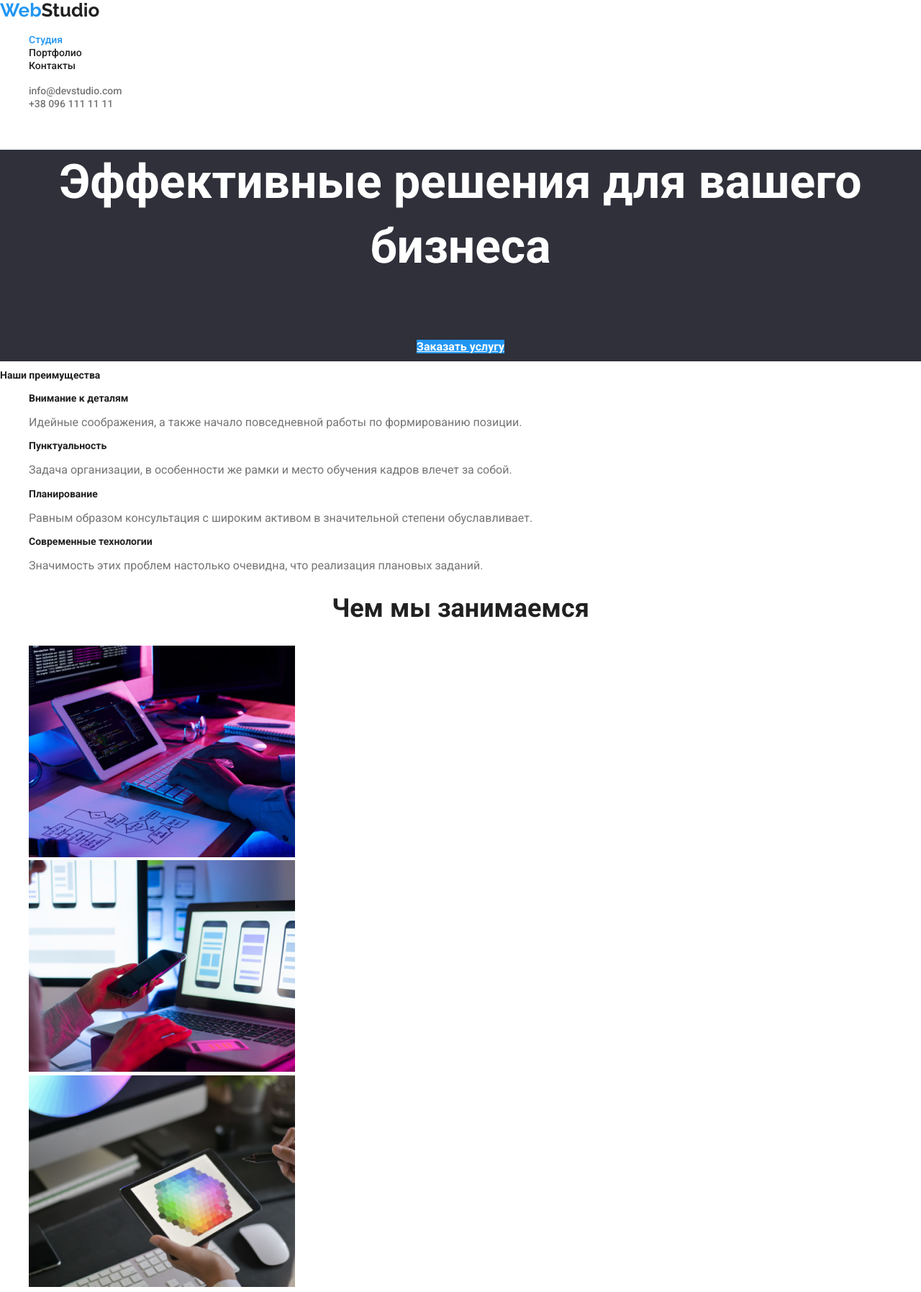
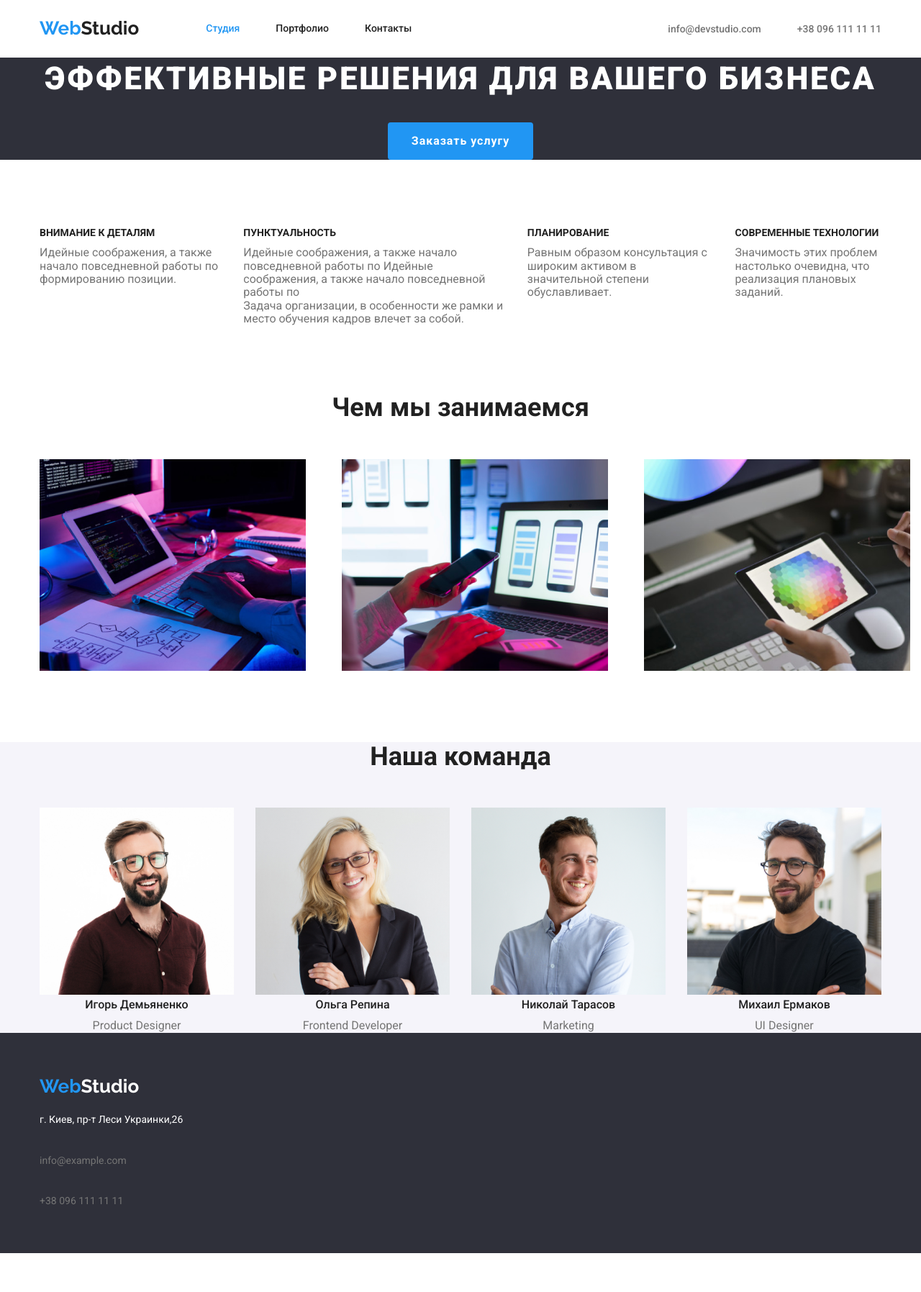
Before and after one commit to AnzhelikaSemenova/goit-markup-hw-03, a plain HTML site: page index.html in a window 1280 px wide. Shown: the top 1795 px of the page at 72% size. After the commit the page ends 1741 px from the top, so only its background shows below. Drawn offline with nearby package versions, Linux system fonts and the light colour scheme.

Commit message:
оформлениние css

```diff
--- a/css/main.css
+++ b/css/main.css
@@ -5,15 +5,65 @@
   --primary-bg-color: #ffffff;
   --moz-decoration-color: #2f303a;
   --animation-direction: #f5f4fa;
+  --footer-bg-color: rgba(255, 255, 255, 0.6);
+  --logo-color: #000000;
 }
 
 body {
   background-color: var(--primary-bg-color);
   color: var(--primary-text-color);
-
   font-family: Roboto, sans-serif;
 }
 
+.container {
+  margin-left: auto;
+  margin-right: auto;
+  padding-left: 15px;
+  padding-right: 15px;
+  width: 1200px;
+}
+.list {
+  list-style: none;
+  margin: 0;
+  padding: 0;
+}
+.img {
+  display: block;
+  max-width: 100%;
+  height: auto;
+}
+
+.main-nav {
+  display: flex;
+  align-items: center;
+}
+.menu-nav {
+  display: flex;
+  align-items: center;
+}
+.site-nav {
+  display: inline-flex;
+}
+.site-nav .item:not(:last-child) {
+  margin-right: 50px;
+}
+
+.menu-contact {
+  display: flex;
+  align-items: center;
+}
+.contact-list {
+  margin-left: auto;
+}
+.contacts-list .item:not(:last-child) {
+  margin-left: 50px;
+}
+.auth-nav {
+  display: flex;
+}
+.auth-nav .item:not(:last-child) {
+  margin-right: 50px;
+}
 /* Logo */
 .logo {
   color: var(--accent-color);
@@ -24,20 +74,42 @@ body {
   text-decoration: none;
 }
 .logo-two {
+  margin-right: 93px;
   color: var(--title-text-color);
 }
 .logo-free {
   color: var(--primary-bg-color);
 }
-
+.site-nav .link {
+  padding-top: 32px;
+  padding-bottom: 32px;
+}
 button {
   font-family: inherit;
 }
 ul {
+  padding: 0;
+  margin: 0;
   list-style: none;
+}
+.menu-nav .item {
+  display: flex;
+}
+.section-hero .item:not(:last-child) {
+  margin-right: 30px;
 }
 
 /* site-nav навигация сайта */
+.container-menu {
+  margin-left: auto;
+}
+
+.container-contacts {
+  margin-left: auto;
+  display: flex;
+  align-items: center;
+}
+
 .site-nav .link {
   color: var(--title-text-color);
   font-weight: 500;
@@ -49,6 +121,7 @@ ul {
 .site-nav .link.current {
   color: var(--accent-color);
 }
+
 .site-nav .link:hover,
 .site-nav .link:focus,
 .auth-nav .link:hover,
@@ -79,13 +152,38 @@ ul {
   text-decoration: none;
 }
 .footer-nav .adress {
-  color: var(--primary-text-color);
+  color: var(--primary-bg-color);
   font-weight: 400;
   font-size: 14px;
   line-height: 1.7;
   font-style: normal;
-  text-decoration: none;
 }
 .footer-nav {
   background-color: var(--moz-decoration-color);
+  padding-top: 60px;
+  padding-bottom: 60px;
 }
+
+.footer-nav .adress-text {
+  margin-top: 0;
+  margin-bottom: 9px;
+  color: var(--primery-bg-color);
+  font-weight: 400;
+  font-size: 14px;
+  line-height: 1.71;
+}
+.footer-nav .link:not(:last-child) {
+  display: inline-block;
+  margin-top: 0;
+  margin-bottom: 9px;
+}
+.adress {
+  text-decoration: none;
+  display: flex;
+  flex-direction: column;
+}
+.footer-nav .container .logo {
+  display: inline-block;
+  margin-top: 0;
+  margin-bottom: 20px;
+}
--- a/css/portfolio.css
+++ b/css/portfolio.css
@@ -31,3 +31,58 @@ a {
   line-height: 1.8;
   text-decoration: none;
 }
+/*кнопки портфолио оформление*/
+
+.portfolio-nav .item-f + .item-f {
+  margin-left: 8px;
+}
+.button {
+  padding: 6px 22px;
+  border-radius: 4px;
+  border: 1px solid transparent;
+  background-color: var(--animation-direction);
+  color: var(--logo-color);
+  font-weight: 500;
+  font-size: 16px;
+  line-height: 1.62;
+}
+
+.portfolio-nav {
+  margin-top: 0;
+  margin-bottom: 50px;
+  display: flex;
+  justify-content: center;
+}
+.item-list:not(:last-child) {
+  margin-right: 8px;
+}
+.section-portfolio .button:hover,
+.section-portfolio .button:focus {
+  color: var(--primary-bg-color);
+  background-color: var(--accent-color);
+}
+.page-header {
+  padding-bottom: 94px;
+}
+/* карточки 9 штук */
+.section-portfolio {
+  background-color: tomato;
+}
+.portfolio {
+  display: flex;
+  flex-wrap: wrap;
+}
+.portfolio .item:not(:nth-last-child(-n + 3)) {
+  margin-bottom: 0px;
+}
+
+.portfolio .item {
+  margin-right: 30px;
+  margin-bottom: 30px;
+}
+.portfolio .item {
+  width: calc((100% - 30px * 2) / 3);
+}
+.portfolio .item:not(:nth-last-child(-n + 3)) {
+  margin-right: 0px;
+}
--- a/css/style.css
+++ b/css/style.css
@@ -1,67 +1,124 @@
-
 /* Hero */
-    .hero-title{
+.hero-style {
+  margin-top: 0;
+  margin-bottom: 30px;
   color: var(--primary-bg-color);
   background-color: var(--moz-decoration-color);
   font-weight: 900;
   font-size: 44px;
   line-height: 1.36;
   text-align: center;
+  letter-spacing: 0.06em;
+  text-transform: uppercase;
 }
 
+/* Button */
+.button {
+  display: inline-block;
+  padding: 10px 32px;
+  min-width: 200px;
+  min-height: 50px;
+  border: 1px solid transparent;
+  border-radius: 4px;
+  color: var(--primary-bg-color);
+  background-color: var(--accent-color);
+  font-weight: 700;
+  font-size: 16px;
+  line-height: 1.9;
+  text-align: center;
+  letter-spacing: 0.06em;
+  text-decoration: none;
+}
+.hero-title {
+  background-color: var(--moz-decoration-color);
+  text-align: center;
+}
+.section-hero {
+  padding-top: 94px;
+}
 
+.box-list {
+  display: flex;
+}
+.box-list .item {
+  width: calc((100%-90px) / 4);
+}
+.section-text {
+  margin-top: 0;
+  margin-bottom: 0;
+}
 
+.section {
+  padding-top: 94px;
+  padding-bottom: 94px;
+}
+.info-list {
+  display: flex;
+}
+.info-list.item:not(:last-child) {
+  margin-right: 30px;
+}
+.info-list .item {
+  width: calc((100% - 60px) / 3);
+}
 
 /* Section */
-    .nav-section{
+.nav-section {
   background-color: var(--animation-direction);
 }
-.section-title{
-    color:var(--title-text-color);
-
+.section-title {
+  margin-top: 0;
+  margin-bottom: 10px;
+  font-weight: 700;
+  font-size: 14px;
+  line-height: 1.14;
+  text-transform: uppercase;
+  color: var(--title-text-color);
   font-weight: 700;
   font-size: 14px;
   line-height: 1.14;
 }
-.section-title-list{
-    color:var(--title-text-color);
+
+.section-title-list {
+  color: var(--title-text-color);
 
   font-weight: 700;
   font-size: 36px;
   line-height: 1.16;
   text-align: center;
 
+  margin-top: 0;
+  margin-bottom: 50px;
 }
 
-.section-title-feauter{
-    color:var(--title-text-color);
+.section-title-feauter {
+  color: var(--title-text-color);
 
   font-weight: 500;
   font-size: 16px;
   line-height: 1.18;
-
+  text-align: center;
+  margin-top: 0;
+  margin-bottom: 10px;
 }
 
-.feauter-title{
-    font-weight:400;
+.feauter-title {
+  font-weight: 400;
   font-size: 16px;
   line-height: 1.18;
-
-
+  text-align: center;
+  margin-top: 0;
+  margin-bottom: 0px;
 }
-/* Button */
-.button{
-    color:var(--primary-bg-color);
-    background-color:var(--accent-color);
-    font-weight: 700;
-    font-size: 16px;
-    line-height: 1.8;
-    text-align: center;
-
+.navigation-list {
+  display: flex;
 }
-
-/* цвет основого текста color: #212121/*
-/* цвет вторичного текста color:  #757575/*
-
-/* цвет белый color:  #ffffff/*
-/* акцент color: #2196F3 /*
+.navigation-list .item:not(:last-child) {
+  margin-right: 30px;
+}
+.navigation-list .item {
+  width: calc((100%-90px) / 4);
+}
+.item:not(:last-child) {
+  margin-right: 50px;
+}
--- a/index.html
+++ b/index.html
@@ -18,70 +18,88 @@
 
   <body>
     <!-- Шапка сайта-->
-    <header>
-      <nav>
+    <header class="page-header">
+      <div class="container main-nav">
+        <nav class="menu-nav">
           <a href="" class="logo">Web<span class="logo-two">Studio</span></a>
           <ul class="site-nav">
-          <li><a href="./index.html" class="link current">Студия</a></li>
-          <li><a href="./portfolio.html" class="link">Портфолио</a></li>
-          <li><a href="" class="link">Контакты</a></li>
+            <li class="item">
+              <a href="./index.html" class="link current">Студия</a>
+            </li>
+            <li class="item">
+              <a href="./portfolio.html" class="link">Портфолио</a>
+            </li>
+            <li class="item"><a href="" class="link">Контакты</a></li>
           </ul>
         </nav>
+
+        <div class="contact-list">
           <ul class="auth-nav">
-        <li>
-          <a href="mailto:info@example.com" class="link">info@devstudio.com</a>
+            <li class="item">
+              <a href="mailto:info@example.com" class="link"
+                >info@devstudio.com</a
+              >
             </li>
-        <li>
+            <li class="item">
               <a href="tel:+380991111111" class="link">+38 096 111 11 11</a>
             </li>
           </ul>
+        </div>
+      </div>
     </header>
     <main>
       <!--Герой сайта-->
       <section class="hero-title">
-        <h1>Эффективные решения для вашего бизнеса</h1>
+        <h1 class="hero-style">Эффективные решения для вашего бизнеса</h1>
         <a href="" class="button">Заказать услугу</a>
       </section>
       <!--Преимущества сайта-->
+
       <section class="section-hero">
-        <h2 class="section-title">Наши преимущества</h2>
-        <!--Убрать потом этот заголовок!!!!!!!!!-->
-        <ul>
-          <li>
+        <div class="container">
+          <!--<h2 class="section-title">Наши преимуществ</h2>-->
+          <ul class="box-list list container">
+            <li class="item">
               <h3 class="section-title">Внимание к деталям</h3>
-            <p>
+              <p class="section-text">
                 Идейные соображения, а также начало повседневной работы по
                 формированию позиции.
               </p>
             </li>
-          <li>
+            <li class="item">
               <h3 class="section-title">Пунктуальность</h3>
-            <p>
-              Задача организации, в особенности же рамки и место обучения кадров
-              влечет за собой.
+              Идейные соображения, а также начало повседневной работы по Идейные
+              соображения, а также начало повседневной работы по
+              <p class="section-text">
+                Задача организации, в особенности же рамки и место обучения
+                кадров влечет за собой.
               </p>
             </li>
-          <li>
+            <li class="item">
               <h3 class="section-title">Планирование</h3>
-            <p>
+              <p class="section-text">
                 Равным образом консультация с широким активом в значительной
                 степени обуславливает.
               </p>
             </li>
-          <li>
+            <li class="item">
               <h3 class="section-title">Современные технологии</h3>
-            <p>
+              <p class="section-text">
                 Значимость этих проблем настолько очевидна, что реализация
                 плановых заданий.
               </p>
             </li>
           </ul>
+        </div>
       </section>
+
       <!--Чем занимается сайт-->
-      <section class="section">
+
+      <section class="info section">
+        <div class="container">
           <h2 class="section-title-list">Чем мы занимаемся</h2>
-        <ul>
-          <li>
+          <ul class="info-list list">
+            <li class="item">
               <a href=""
                 ><img
                   src="./images/img2.png"
@@ -89,7 +107,7 @@
                   width="370"
               /></a>
             </li>
-          <li>
+            <li class="item">
               <a href=""
                 ><img
                   src="./images/img1.png"
@@ -97,7 +115,7 @@
                   width="370"
               /></a>
             </li>
-          <li>
+            <li class="item">
               <a href=""
                 ><img
                   src="./images/img3.png"
@@ -106,12 +124,14 @@
               /></a>
             </li>
           </ul>
+        </div>
       </section>
 
       <section class="nav-section">
+        <div class="container">
           <h2 class="section-title-list">Наша команда</h2>
-        <ul>
-          <li>
+          <ul class="navigation-list list">
+            <li class="item">
               <img
                 src="./images/union1.jpg"
                 alt="Игорь Демьяненко-конструктор продуктов"
@@ -120,7 +140,7 @@
               <h3 class="section-title-feauter">Игорь Демьяненко</h3>
               <p class="feauter-title">Product Designer</p>
             </li>
-          <li>
+            <li class="item">
               <img
                 src="./images/union2.jpg"
                 alt="Ольга Репина-фронтенд девелопер"
@@ -129,7 +149,7 @@
               <h3 class="section-title-feauter">Ольга Репина</h3>
               <p class="feauter-title">Frontend Developer</p>
             </li>
-          <li>
+            <li class="item">
               <img
                 src="./images/union3.jpg"
                 alt="Николай Тарасов-маркетолог"
@@ -138,7 +158,7 @@
               <h3 class="section-title-feauter">Николай Тарасов</h3>
               <p class="feauter-title">Marketing</p>
             </li>
-          <li>
+            <li class="item">
               <img
                 src="./images/union4.jpg"
                 alt="Михаил Ермаков-конструктор пользовательского интерфейса"
@@ -148,18 +168,22 @@
               <p class="feauter-title">UI Designer</p>
             </li>
           </ul>
+        </div>
       </section>
     </main>
 
     <!--Подвал и контакты сайта-->
     <footer class="footer-nav">
+      <div class="container">
         <a href="" class="logo">Web<span class="logo-free">Studio</span></a>
         <address class="adress">
-        г. Киев, пр-т Леси Украинки,26 <br />
+          <p class="adress-text">г. Киев, пр-т Леси Украинки,26</p>
+          <br />
           <a href="mailto:info@example.com" class="link">info@example.com</a>
           <br />
           <a href="tel:+380991111111" class="link">+38 096 111 11 11</a>
         </address>
+      </div>
     </footer>
   </body>
 </html>
```
Also changed, not shown: portfolio.html (+60 -29 lines). Lines whose indentation alone changed are shown as unchanged.
